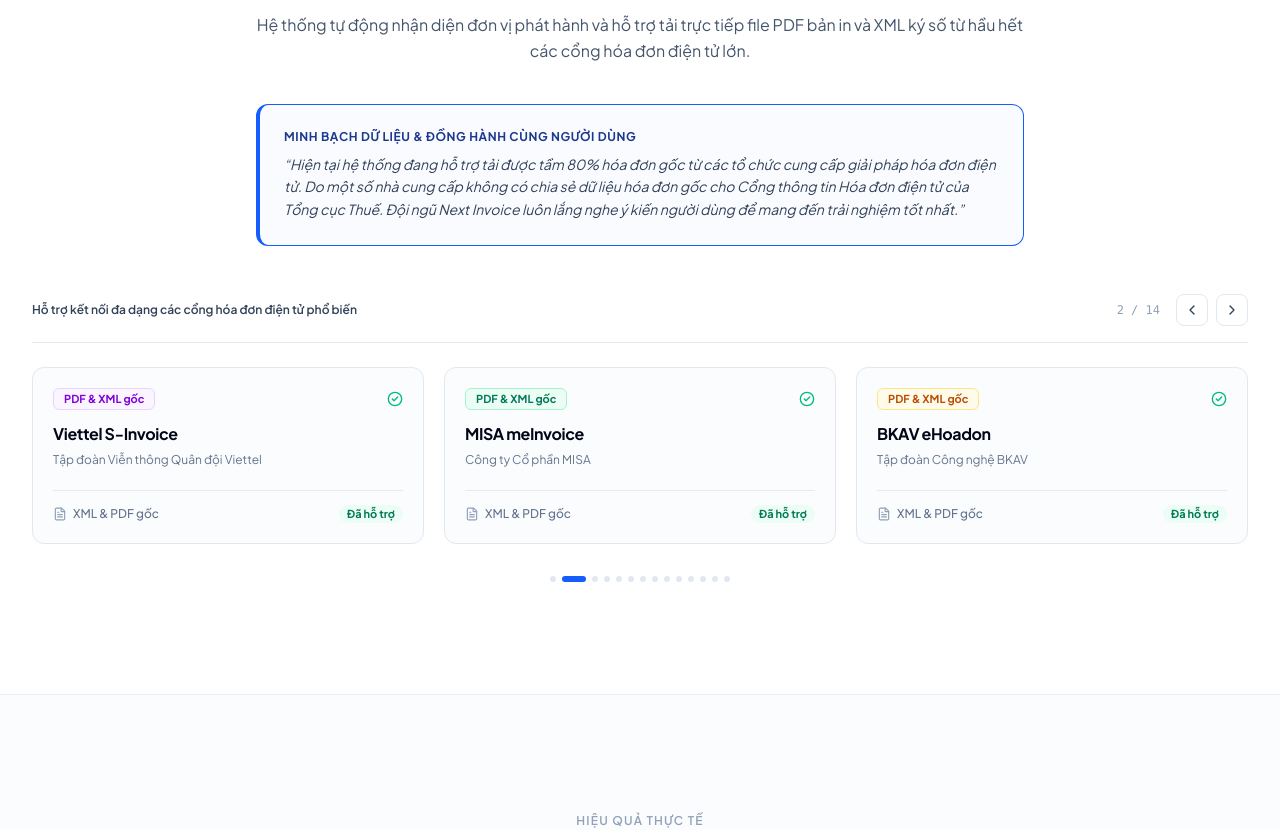
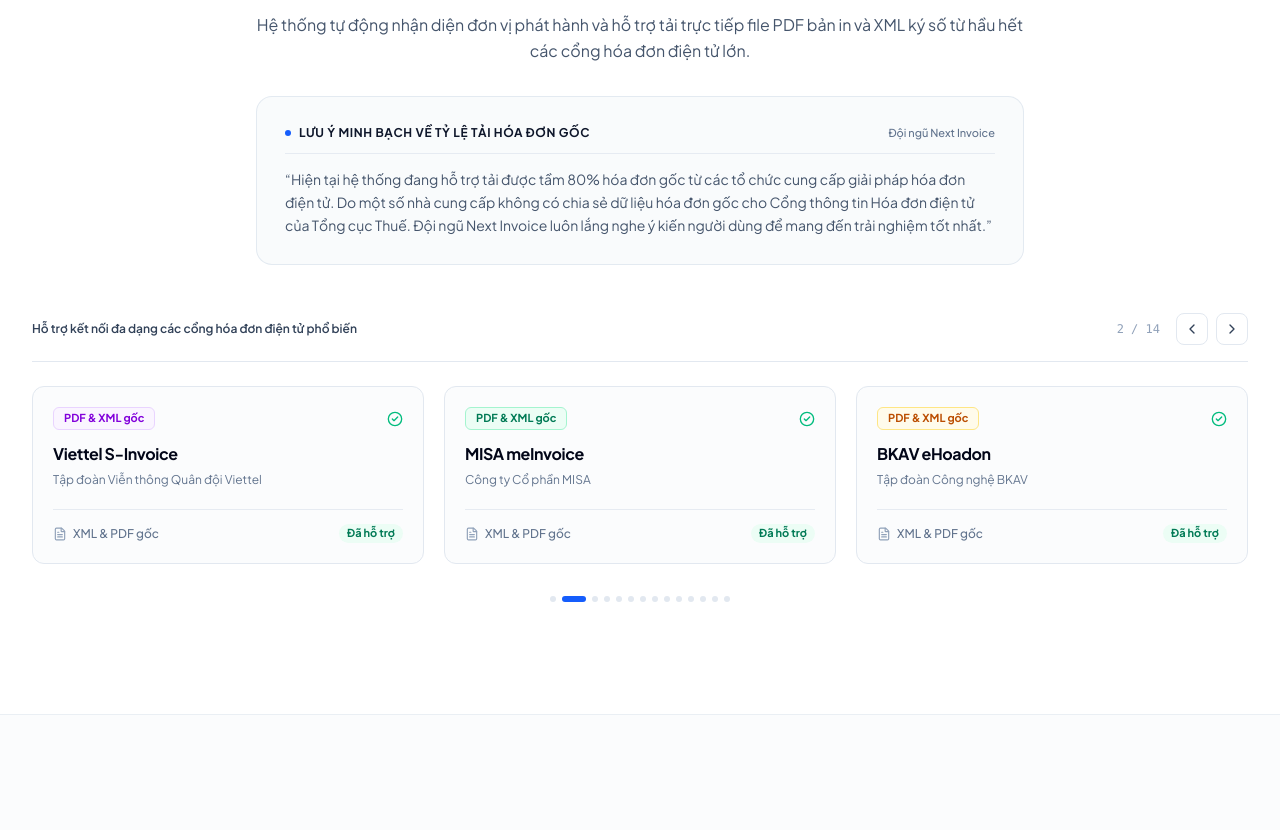
Before and after one commit to tergitran/nextinvoice-landing, a Next.js app: page / in a window 1280 px wide. Shown: the part 3512-4342 px from the top of the page. Built offline with nearby package versions, Linux system fonts and the light colour scheme.

Commit message:
fix(providers): replace awkward border-l alert styling with clean uniform card

```diff
--- a/src/components/ProvidersGrid.tsx
+++ b/src/components/ProvidersGrid.tsx
@@ -109,15 +109,21 @@
         </ScrollReveal>
 
         {/* Honest Transparency Quote Box */}
-        <ScrollReveal delay={0.1} className="mt-10 mx-auto max-w-3xl rounded-xl border-l-4 border-blue-600 bg-blue-50/40 p-5 sm:p-6 border border-blue-100">
-          <div className="flex flex-col gap-2">
-            <span className="text-xs font-bold uppercase tracking-wider text-blue-900">
-              Minh bạch dữ liệu & Đồng hành cùng người dùng
+        <ScrollReveal delay={0.1} className="mt-8 mx-auto max-w-3xl rounded-2xl border border-slate-200/90 bg-slate-50/80 p-6 sm:p-7">
+          <div className="flex items-center justify-between pb-3 border-b border-slate-200/80 mb-3.5">
+            <div className="flex items-center gap-2">
+              <span className="h-1.5 w-1.5 rounded-full bg-blue-600" />
+              <span className="text-xs font-bold uppercase tracking-wider text-slate-900">
+                Lưu ý minh bạch về tỷ lệ tải hóa đơn gốc
+              </span>
+            </div>
+            <span className="text-[11px] font-medium text-slate-500">
+              Đội ngũ Next Invoice
             </span>
-            <p className="text-xs sm:text-sm text-slate-700 leading-relaxed font-normal italic">
-              &ldquo;Hiện tại hệ thống đang hỗ trợ tải được tầm 80% hóa đơn gốc từ các tổ chức cung cấp giải pháp hóa đơn điện tử. Do một số nhà cung cấp không có chia sẻ dữ liệu hóa đơn gốc cho Cổng thông tin Hóa đơn điện tử của Tổng cục Thuế. Đội ngũ Next Invoice luôn lắng nghe ý kiến người dùng để mang đến trải nghiệm tốt nhất.&rdquo;
-            </p>
           </div>
+          <p className="text-xs sm:text-sm text-slate-600 leading-relaxed font-normal">
+            &ldquo;Hiện tại hệ thống đang hỗ trợ tải được tầm 80% hóa đơn gốc từ các tổ chức cung cấp giải pháp hóa đơn điện tử. Do một số nhà cung cấp không có chia sẻ dữ liệu hóa đơn gốc cho Cổng thông tin Hóa đơn điện tử của Tổng cục Thuế. Đội ngũ Next Invoice luôn lắng nghe ý kiến người dùng để mang đến trải nghiệm tốt nhất.&rdquo;
+          </p>
         </ScrollReveal>
 
         {/* Carousel Header Bar */}
```
